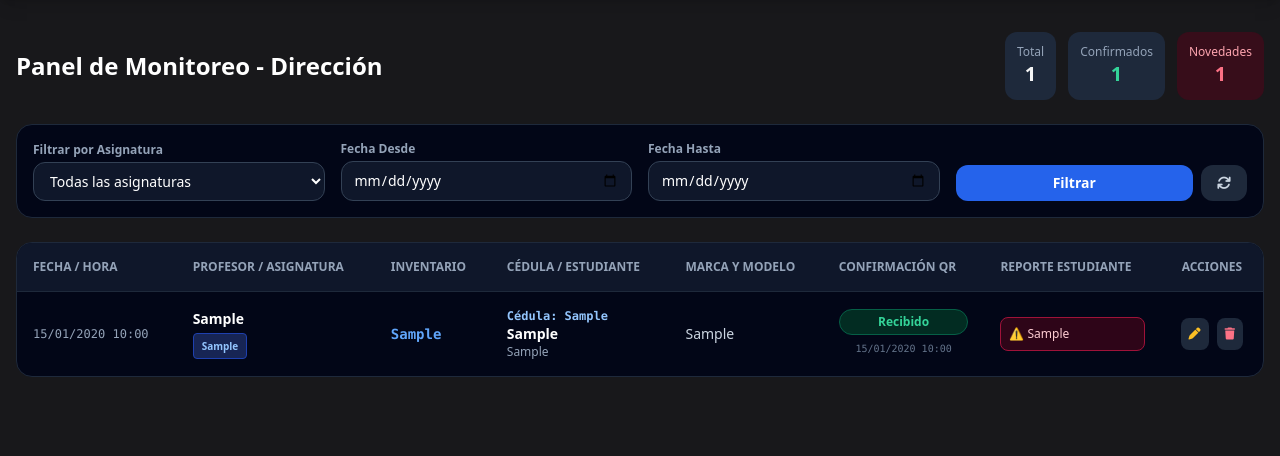
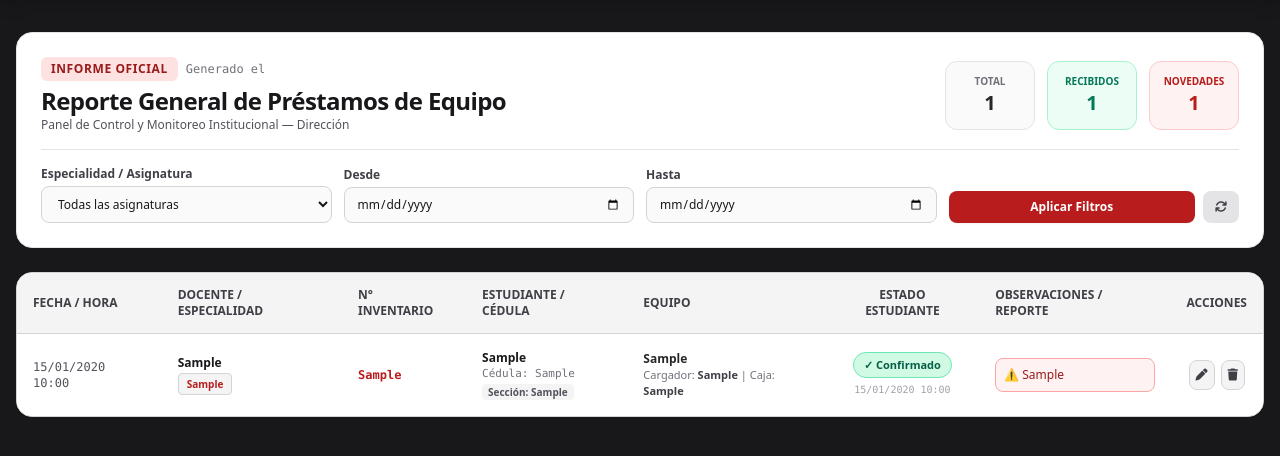
Before and after one commit to gherrera608-sudo/bitacora-tecnologia, a Flask app: page / in a window 1280 px wide. Shown: the part 77-533 px from the top of the page. Run offline with Flask 3, Linux system fonts and the light colour scheme; tables that the repository leaves empty hold one stand-in row (values such as "Sample post"); some libraries are stand-ins or nearby versions.

Commit message:
Update direccion.html

```diff
--- a/templates/direccion.html
+++ b/templates/direccion.html
@@ -1,21 +1,41 @@
 {% extends 'layout.html' %}
-{% block title %}Panel Dirección{% endblock %}
+{% block title %}Reporte de Préstamos - Dirección{% endblock %}
 {% block content %}
-<div class="flex justify-between items-center mb-6">
-    <h1 class="text-2xl font-bold text-white">Panel de Monitoreo - Dirección</h1>
-    <div class="flex gap-3">
-        <div class="bg-slate-800 p-3 rounded-xl text-center"><span class="text-xs text-slate-400 block">Total</span><span class="text-xl font-bold">{{ total }}</span></div>
-        <div class="bg-slate-800 p-3 rounded-xl text-center"><span class="text-xs text-slate-400 block">Confirmados</span><span class="text-xl font-bold text-emerald-400">{{ confirmados }}</span></div>
-        <div class="bg-rose-950/60 p-3 rounded-xl text-center"><span class="text-xs text-rose-300 block">Novedades</span><span class="text-xl font-bold text-rose-400">{{ novedades }}</span></div>
+<div class="space-y-6">
+    <!-- Encabezado Tipo Reporte / Documento Oficial -->
+    <div class="bg-white text-zinc-900 border border-zinc-200 rounded-2xl p-6 shadow-sm">
+        <div class="flex flex-col md:flex-row justify-between items-start md:items-center gap-4 pb-4 border-b border-zinc-200">
+            <div>
+                <div class="flex items-center gap-2">
+                    <span class="px-2.5 py-1 bg-red-100 text-red-800 text-xs font-bold rounded-md uppercase tracking-wider">Informe Oficial</span>
+                    <span class="text-xs text-zinc-500 font-mono">Generado el {{ datetime.now().strftime('%d/%m/%Y') if datetime else '' }}</span>
+                </div>
+                <h1 class="text-2xl font-black text-zinc-900 mt-1 tracking-tight">Reporte General de Préstamos de Equipo</h1>
+                <p class="text-xs text-zinc-600">Panel de Control y Monitoreo Institucional — Dirección</p>
+            </div>
+
+            <!-- Tarjetas Resumen Tipo Reporte -->
+            <div class="flex gap-3 w-full md:w-auto">
+                <div class="flex-1 md:flex-none bg-zinc-50 border border-zinc-200 p-3 rounded-xl text-center min-w-[90px]">
+                    <span class="text-[10px] text-zinc-500 font-bold uppercase block">Total</span>
+                    <span class="text-xl font-black text-zinc-800">{{ total }}</span>
+                </div>
+                <div class="flex-1 md:flex-none bg-emerald-50 border border-emerald-200 p-3 rounded-xl text-center min-w-[90px]">
+                    <span class="text-[10px] text-emerald-700 font-bold uppercase block">Recibidos</span>
+                    <span class="text-xl font-black text-emerald-700">{{ confirmados }}</span>
+                </div>
+                <div class="flex-1 md:flex-none bg-red-50 border border-red-200 p-3 rounded-xl text-center min-w-[90px]">
+                    <span class="text-[10px] text-red-700 font-bold uppercase block">Novedades</span>
+                    <span class="text-xl font-black text-red-700">{{ novedades }}</span>
+                </div>
             </div>
         </div>
 
-<!-- Barra de Filtros -->
-<div class="bg-slate-950 border border-slate-800 rounded-2xl p-4 mb-6">
-    <form method="GET" action="{{ url_for('vista_direccion') }}" class="grid grid-cols-1 md:grid-cols-4 gap-4 items-end">
+        <!-- Barra de Filtros del Reporte -->
+        <form method="GET" action="{{ url_for('vista_direccion') }}" class="grid grid-cols-1 sm:grid-cols-2 lg:grid-cols-4 gap-3 items-end pt-4">
             <div>
-            <label class="text-xs font-semibold text-slate-400 block mb-1">Filtrar por Asignatura</label>
-            <select name="asignatura" class="w-full bg-slate-900 border border-slate-700 rounded-xl px-3 py-2 text-sm text-white">
+                <label class="text-xs font-bold text-zinc-700 block mb-1">Especialidad / Asignatura</label>
+                <select name="asignatura" class="w-full bg-zinc-50 border border-zinc-300 text-zinc-900 text-xs rounded-lg px-3 py-2 outline-none focus:ring-2 focus:ring-red-500">
                     <option value="">Todas las asignaturas</option>
                     {% for asig in todas_asignaturas %}
                         <option value="{{ asig }}" {% if asignatura_filtro == asig %}selected{% endif %}>{{ asig }}</option>
@@ -23,81 +43,104 @@
                 </select>
             </div>
             <div>
-            <label class="text-xs font-semibold text-slate-400 block mb-1">Fecha Desde</label>
-            <input type="date" name="fecha_inicio" value="{{ fecha_inicio }}" class="w-full bg-slate-900 border border-slate-700 rounded-xl px-3 py-2 text-sm text-white">
+                <label class="text-xs font-bold text-zinc-700 block mb-1">Desde</label>
+                <input type="date" name="fecha_inicio" value="{{ fecha_inicio }}" class="w-full bg-zinc-50 border border-zinc-300 text-zinc-900 text-xs rounded-lg px-3 py-2 outline-none focus:ring-2 focus:ring-red-500">
             </div>
             <div>
-            <label class="text-xs font-semibold text-slate-400 block mb-1">Fecha Hasta</label>
-            <input type="date" name="fecha_fin" value="{{ fecha_fin }}" class="w-full bg-slate-900 border border-slate-700 rounded-xl px-3 py-2 text-sm text-white">
+                <label class="text-xs font-bold text-zinc-700 block mb-1">Hasta</label>
+                <input type="date" name="fecha_fin" value="{{ fecha_fin }}" class="w-full bg-zinc-50 border border-zinc-300 text-zinc-900 text-xs rounded-lg px-3 py-2 outline-none focus:ring-2 focus:ring-red-500">
             </div>
             <div class="flex gap-2">
-            <button type="submit" class="w-full bg-blue-600 hover:bg-blue-500 text-white font-semibold py-2 rounded-xl text-sm transition">Filtrar</button>
-            <a href="{{ url_for('vista_direccion') }}" class="bg-slate-800 hover:bg-slate-700 text-slate-300 font-semibold px-4 py-2 rounded-xl text-sm transition flex items-center justify-center" title="Limpiar Filtros"><i class="fa-solid fa-arrows-rotate"></i></a>
+                <button type="submit" class="w-full bg-red-700 hover:bg-red-800 text-white font-bold py-2 rounded-lg text-xs transition shadow-sm">
+                    Aplicar Filtros
+                </button>
+                <a href="{{ url_for('vista_direccion') }}" class="bg-zinc-200 hover:bg-zinc-300 text-zinc-700 px-3 py-2 rounded-lg text-xs font-bold transition flex items-center justify-center" title="Limpiar Filtros">
+                    <i class="fa-solid fa-arrows-rotate"></i>
+                </a>
             </div>
         </form>
     </div>
 
-<div class="bg-slate-950 border border-slate-800 rounded-2xl overflow-hidden">
-    <table class="w-full text-left text-sm text-slate-300">
-        <thead class="bg-slate-900 text-xs text-slate-400 uppercase border-b border-slate-800">
+    <!-- Tabla Principal en Estilo Documento / Hoja de Reporte Imprimible -->
+    <div class="bg-white border border-zinc-300 rounded-2xl shadow-sm overflow-hidden">
+        <div class="overflow-x-auto">
+            <table class="w-full text-left text-xs text-zinc-800">
+                <thead class="bg-zinc-100 text-zinc-700 font-bold uppercase border-b border-zinc-300">
                     <tr>
-                <th class="p-4">Fecha / Hora</th>
-                <th class="p-4">Profesor / Asignatura</th>
-                <th class="p-4">Inventario</th>
-                <th class="p-4">Cédula / Estudiante</th>
-                <th class="p-4">Marca y Modelo</th>
-                <th class="p-4">Confirmación QR</th>
-                <th class="p-4">Reporte Estudiante</th>
-                <th class="p-4 text-center">Acciones</th>
+                        <th class="py-3.5 px-4">Fecha / Hora</th>
+                        <th class="py-3.5 px-4">Docente / Especialidad</th>
+                        <th class="py-3.5 px-4">N° Inventario</th>
+                        <th class="py-3.5 px-4">Estudiante / Cédula</th>
+                        <th class="py-3.5 px-4">Equipo</th>
+                        <th class="py-3.5 px-4 text-center">Estado Estudiante</th>
+                        <th class="py-3.5 px-4">Observaciones / Reporte</th>
+                        <th class="py-3.5 px-4 text-center">Acciones</th>
                     </tr>
                 </thead>
-        <tbody class="divide-y divide-slate-800/60">
+                <tbody class="divide-y divide-zinc-200 bg-white">
                     {% for p in prestamos %}
-            <tr class="hover:bg-slate-900/40">
-                <td class="p-4 text-xs font-mono text-slate-400">
+                    <tr class="hover:bg-zinc-50/80 transition">
+                        <td class="p-4 font-mono text-zinc-600 font-medium">
                             {{ p.fecha_entrega|strftime }}
                         </td>
                         <td class="p-4">
-                    <div class="font-bold text-white">{{ p.profesor }}</div>
-                    <span class="inline-block px-2 py-0.5 rounded text-[10px] font-semibold bg-blue-950 text-blue-300 border border-blue-800 mt-1">{{ p.asignatura }}</span>
+                            <div class="font-bold text-zinc-900">{{ p.profesor }}</div>
+                            <span class="inline-block px-2 py-0.5 rounded text-[10px] font-bold bg-zinc-100 text-red-700 border border-zinc-300 mt-0.5">{{ p.asignatura }}</span>
                         </td>
-                <td class="p-4 font-mono font-bold text-blue-400">{{ p.inventario }}</td>
+                        <td class="p-4 font-mono font-bold text-red-700">{{ p.inventario }}</td>
                         <td class="p-4">
-                    <div class="font-bold text-blue-300 font-mono text-xs">Cédula: {{ p.cedula }}</div>
-                    <div class="font-semibold text-white">{{ p.estudiante }}</div>
-                    <div class="text-xs text-slate-400">{{ p.grupo }}</div>
+                            <div class="font-bold text-zinc-900">{{ p.estudiante }}</div>
+                            <div class="text-[11px] font-mono text-zinc-500">Cédula: {{ p.cedula }}</div>
+                            <span class="inline-block px-1.5 py-0.2 bg-zinc-100 text-zinc-600 font-bold rounded text-[10px] mt-0.5">Sección: {{ p.grupo }}</span>
                         </td>
-                <td class="p-4">{{ p.marca_modelo }}</td>
                         <td class="p-4">
+                            <div class="font-semibold text-zinc-800">{{ p.marca_modelo }}</div>
+                            <div class="text-[11px] text-zinc-500">Cargador: <b class="text-zinc-700">{{ p.cargador_entregado }}</b> | Caja: <b class="text-zinc-700">{{ p.caja_entregada }}</b></div>
+                        </td>
+                        <td class="p-4 text-center">
                             {% if p.confirmado_estudiante %}
-                        <span class="px-2.5 py-1 rounded-full text-xs font-semibold bg-emerald-950 text-emerald-400 border border-emerald-800 block text-center mb-1">Recibido</span>
-                        <span class="text-[10px] text-slate-500 font-mono block text-center">{{ p.fecha_reporte|strftime }}</span>
+                                <span class="px-2.5 py-1 rounded-full text-[11px] font-bold bg-emerald-100 text-emerald-800 border border-emerald-300 inline-block">
+                                    ✓ Confirmado
+                                </span>
+                                <span class="text-[10px] text-zinc-400 font-mono block mt-1">{{ p.fecha_reporte|strftime }}</span>
                             {% else %}
-                        <span class="px-2.5 py-1 rounded-full text-xs font-semibold bg-amber-950 text-amber-400 border border-amber-800 block text-center">Pendiente</span>
+                                <span class="px-2.5 py-1 rounded-full text-[11px] font-bold bg-amber-100 text-amber-800 border border-amber-300 inline-block">
+                                    En Espera
+                                </span>
                             {% endif %}
                         </td>
                         <td class="p-4">
                             {% if p.novedad_detectada %}
-                        <div class="bg-rose-950/60 border border-rose-800 p-2 rounded-lg text-xs text-rose-200 font-medium">⚠️ {{ p.reporte_estudiante if p.reporte_estudiante else "Falta cargador" }}</div>
+                                <div class="bg-red-50 border border-red-300 p-2 rounded-lg text-xs text-red-800 font-medium">
+                                    ⚠️ {{ p.reporte_estudiante if p.reporte_estudiante else "Inconsistencia reportada" }}
+                                </div>
                             {% else %}
-                        <span class="text-xs text-slate-500 italic">Sin novedades</span>
+                                <span class="text-zinc-400 italic text-[11px]">Sin novedades</span>
                             {% endif %}
                         </td>
-                <td class="p-4">
-                    <div class="flex items-center justify-center gap-2">
-                        <a href="{{ url_for('editar_prestamo', id=p.id) }}" class="p-2 bg-slate-800 hover:bg-amber-600/30 text-amber-400 rounded-lg transition text-xs" title="Editar">
-                            <i class="fa-solid fa-pen"></i>
+                        <td class="p-4 text-center">
+                            <div class="flex items-center justify-center gap-1.5">
+                                <a href="{{ url_for('editar_prestamo', id=p.id) }}" class="p-1.5 bg-zinc-100 hover:bg-amber-100 text-zinc-700 hover:text-amber-800 border border-zinc-300 rounded-lg transition" title="Editar">
+                                    <i class="fa-solid fa-pen text-xs"></i>
                                 </a>
-                        <form action="{{ url_for('eliminar_prestamo', id=p.id) }}" method="POST" onsubmit="return confirm('¿Seguro que deseas eliminar este registro?');">
-                            <button type="submit" class="p-2 bg-slate-800 hover:bg-rose-600/30 text-rose-400 rounded-lg transition text-xs" title="Eliminar">
-                                <i class="fa-solid fa-trash"></i>
+                                <form action="{{ url_for('eliminar_prestamo', id=p.id) }}" method="POST" onsubmit="return confirm('¿Seguro que deseas eliminar este registro del reporte?');" class="inline">
+                                    <button type="submit" class="p-1.5 bg-zinc-100 hover:bg-red-100 text-zinc-700 hover:text-red-800 border border-zinc-300 rounded-lg transition" title="Eliminar">
+                                        <i class="fa-solid fa-trash text-xs"></i>
                                     </button>
                                 </form>
                             </div>
+                        </td>
+                    </tr>
+                    {% else %}
+                    <tr>
+                        <td colspan="8" class="text-center py-8 text-zinc-400 italic">
+                            No se encontraron registros de préstamo con los filtros seleccionados.
                         </td>
                     </tr>
                     {% endfor %}
                 </tbody>
             </table>
         </div>
+    </div>
+</div>
 {% endblock %}
```
Lines whose indentation alone changed are shown as unchanged.
